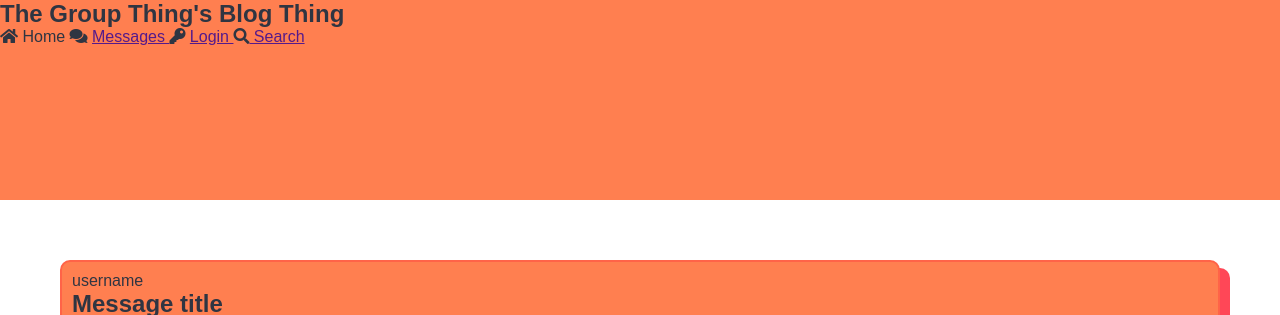
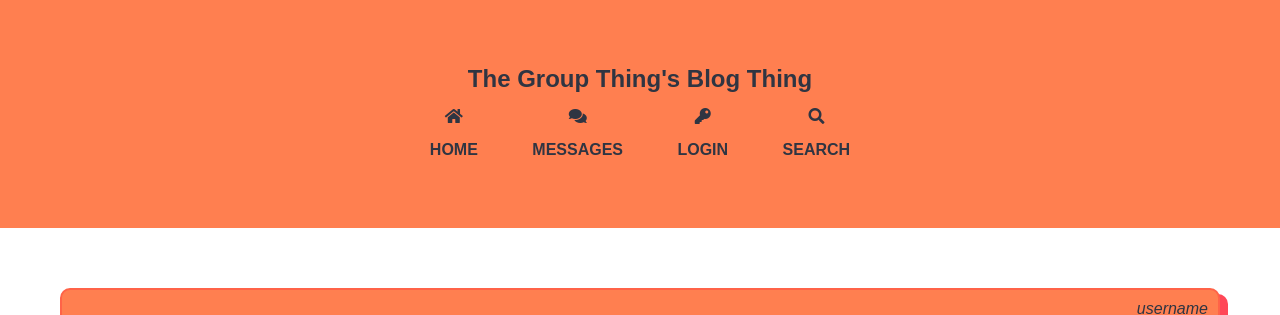
Before and after one commit to SwampTeam/blog-thing, a PHP site: page / in a window 1280 px wide. Shown: the top 315 px of the page. Run offline with PHP 8.4, Linux system fonts and the light colour scheme; some web fonts are replaced.

Commit message:
nav hover effefct

```diff
--- a/css/style.css
+++ b/css/style.css
@@ -13,25 +13,90 @@ body{
 }
 
 h1{
-    font-size: 900;
-}
-
-
-/*navigation*/
-.header{
-    background-color:#ff7f50;
-    height: 200px;
-    width: auto;
-}
-
-ul li{
-    list-style: none;
-    display: inline;
+    font-style: bold;
+    font-size: 24px;
+    text-align: center;
+    padding:15px;
 }
 
 
 
 
+/* Navigation + hover */
+.header {
+    width: auto;
+    margin: 0 auto;
+    background: #ff4757;;
+    padding: 50px 0;
+    background-color:#ff7f50;
+  }
+  .header ul {
+    list-style: none;
+    text-align: center;
+  }
+  .header ul li {
+    display: inline-block;
+  }
+  .header ul li a {
+    display: block;
+    padding: 15px;
+    text-decoration: none;
+    color: #2f3542;;
+    font-weight: 800;
+    text-transform: uppercase;
+    margin: 0 10px;
+  }
+.header ul li a {
+    position: relative;
+    overflow: hidden;
+    z-index: 1;
+  }
+  .header ul li a:after {
+    display: block;
+    position: absolute;
+    margin: 0;
+    top: 0;
+    bottom: 0;
+    left: 0;
+    right: 0;
+    content: '.';
+    color: transparent;
+    width: 1px;
+    height: 1px;
+    border-radius: 50%;
+    background: transparent;
+  }
+  .header ul li a:hover:after {
+    -webkit-animation: circle 1.5s ease-in forwards;
+  }
+
+  /* Keyframes */
+@-webkit-keyframes circle {
+    0% {
+      width: 1px;
+      top: 0;
+      left: 0;
+      bottom: 0;
+      right: 0;
+      margin: auto;
+      height: 1px;
+      z-index: -1;
+      background: #ff4757;;
+      border-radius: 100%;
+    }
+    100% {
+      background:#ff4757;;
+      height: 5000%;
+      width: 5000%;
+      z-index: -1;
+      top: 0;
+      bottom: 0;
+      left: 0;
+      right: 0;
+      margin: auto;
+      border-radius: 0;
+    }
+  }
 
 
 
@@ -40,7 +105,7 @@ ul li{
     background-color:#ff7f50 ;
     border: solid 2.5px #ff6348;
     border-radius: 10px;
-    box-shadow: 10px 8px #ff4757;
+    box-shadow: 8px 6px #ff4757;
     padding: 10px;
     margin:60px;
 
@@ -50,45 +115,23 @@ ul li{
     background-color: #ff4757 ;
     border: solid 2.5px #ff6348;
     border-radius: 10px;
-    box-shadow: 10px 8px #ff7f50;
+    box-shadow: 8px 6px #ff7f50;
     padding: 10px;
     margin:60px;
 
 }
 
-/*
-
-bubble shape for messages try it up
-.speech-bubble {
-	position: relative;
-	background: #00aabb;
-	border-radius: .4em;
+.user{
+    text-align: end;
+    font-style: italic;
 }
 
 
+/*footer */
 
-.speech-bubble:after {
-	content: '';
-	position: absolute;
-	bottom: 0;
-	left: 50%;
-	width: 0;
-	height: 0;
-	border: 46px solid transparent;
-	border-top-color: #00aabb;
-	border-bottom: 0;
-	border-right: 0;
-	margin-left: -23px;
-	margin-bottom: -46px;
-}*/
-
-/*
-comic strip style ...ugly
-.user {
-    background: url(https://s3-us-west-2.amazonaws.com/s.cdpn.io/4273/electric.svg);
-    width: 25%;
-    height: 25%;
-    font-size: 1.2rem;
-    font-style: italic;
-    padding: 4% 6% 12% 0%;
-  }*/
+.footer{
+    background-color:#ff7f50;
+    height: 100px;
+    width: auto;
+    text-align: end;
+}
--- a/partials/footer.php
+++ b/partials/footer.php
@@ -2,7 +2,7 @@
 </main>
 
 
-<footer>
+<footer class="footer">
 <p>copyright 3T 2019</p>
 </footer>
 
--- a/partials/header.php
+++ b/partials/header.php
@@ -19,7 +19,7 @@
 <article class="header">
     <h1>The Group Thing's Blog Thing</h1>
     <ul>
-        <li> <i class="fas fa-home"></i> Home </a> </li>
+        <li> <i class="fas fa-home"></i><a href=""> Home </a> </li>
         <li> <i class="fas fa-comments"></i> <a href=""> Messages </a> </li>
         <li> <i class="fas fa-key"></i> <a href=""> Login </a> </li>
         <li> <i class="fas fa-search"></i><a href=""> Search </a> </li>
```
